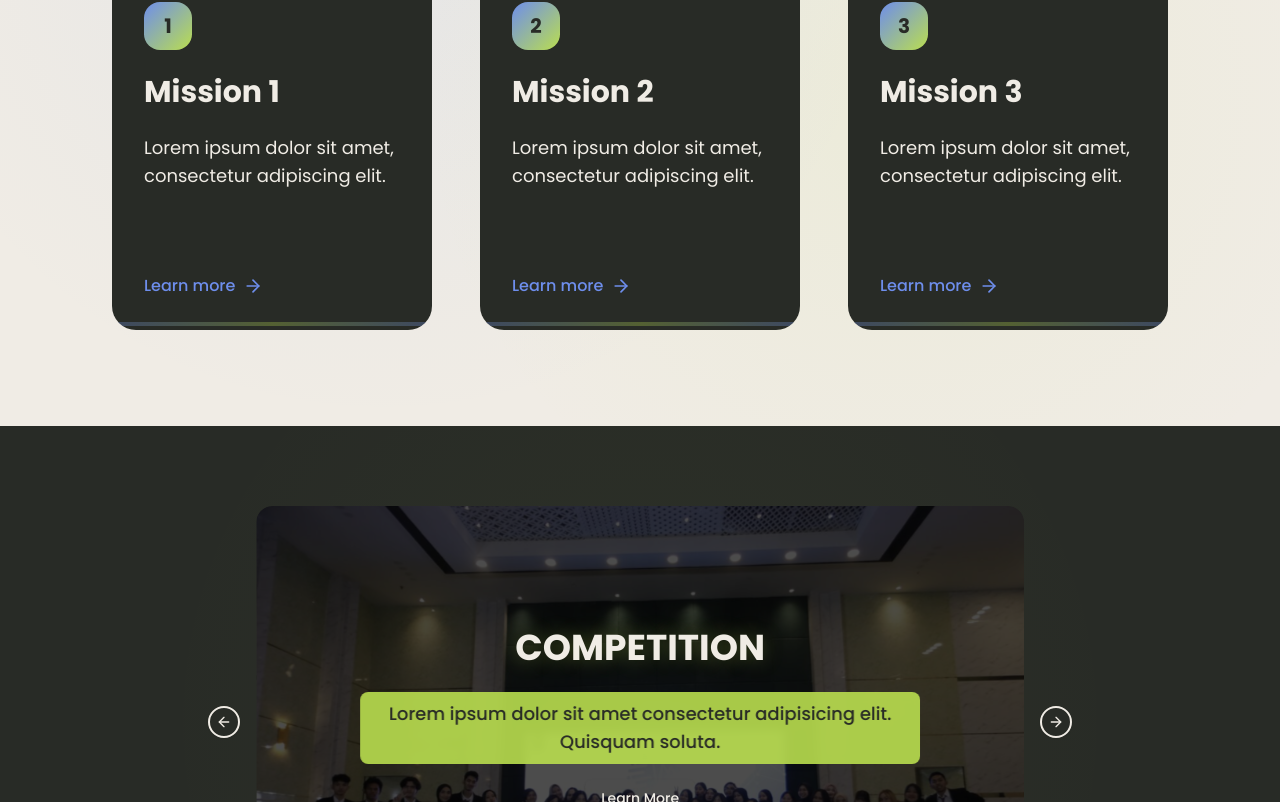
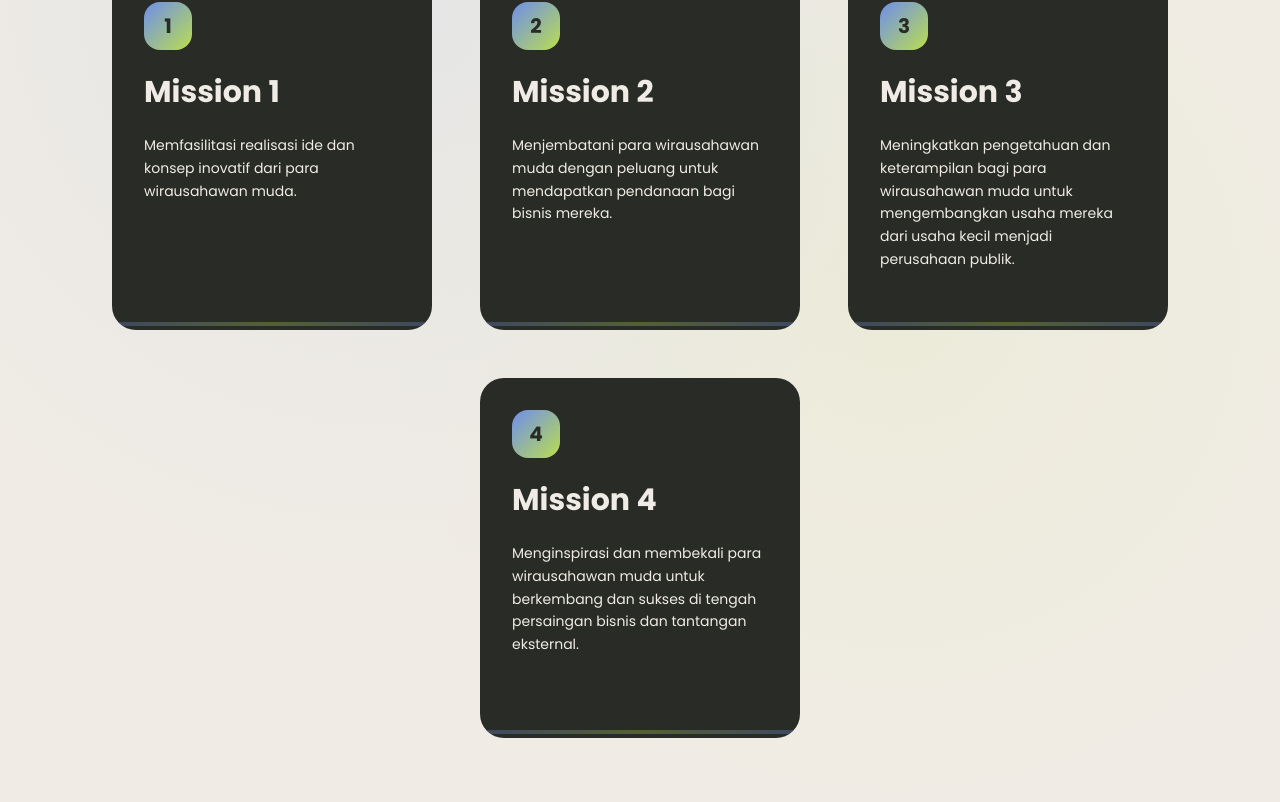
Before and after one commit to pesolosep/makarapreneur, a Next.js app: page /aboutus in a window 1280 px wide. Shown: the part 1998-2800 px from the top of the page. Built offline with nearby package versions, Linux system fonts and the light colour scheme.

Commit message:
feat: carousel added content

```diff
--- a/src/components/UseCarousel.tsx
+++ b/src/components/UseCarousel.tsx
@@ -75,6 +75,15 @@ export default function Slideshow() {
         startAutoSlide();
     };
 
+    const cardContent = [
+        { title: 'BUSINESS CASE COMPETITION - SMA', description: 'Dirancang untuk menginspirasi siswa dalam menciptakan ide bisnis yang kreatif, inovatif, dan praktis, serta membangun pemahaman dasar tentang kewirausahaan.' },
+        { title: 'BUSINESS CASE COMPETITION - MAHASISWA', description: 'Platform bagi mahasiswa untuk mengasah keterampilan dalam perencanaan dan pelaksanaan bisnis, dengan fokus pada strategi pertumbuhan dan keberlanjutan.' },
+        { title: 'BUSINESS PLAN COMPETITION', description: 'Menantang peserta untuk menganalisis dan memberikan solusi strategis terhadap permasalahan bisnis di dunia nyata, mengasah kemampuan berpikir kritis, inovatif, dan berbasis data.'},
+        { title: 'HIPMI TALKS', description: 'HIPMI Talks UI 2025 adalah acara pra-event untuk Makarapreneur 2025 yang bertujuan memberikan wawasan berharga dan menginspirasi generasi muda dalam dunia kewirausahaan.' },
+        { title: 'INTERNAL BUSINESS CLASS', description: 'Internal Business Class (IBC) 2025 adalah workshop kewirausahaan yang dirancang khusus untuk fungsionaris dan anggota HIPMI PT UI.' },
+        { title: 'NETWORKING NIGHT', description: 'Networking Night 2025 merupakan salah satu rangkaian acara dalam Makarapreneur 2025 yang bertujuan untuk menyatukan individu dari berbagai sektor bisnis dan wilayah.' }
+    ]
+
     return (
         <div
             ref={sectionRef}
@@ -97,7 +106,7 @@ export default function Slideshow() {
                     className="w-full max-w-3xl"
                 >
                     <CarouselContent>
-                        {Array.from({ length: 5 }).map((_, index) => (
+                        {Array.from({ length: 6 }).map((_, index) => (
                             <CarouselItem
                                 key={index}
                                 className={`
@@ -117,13 +126,11 @@ export default function Slideshow() {
                                         <CardContent className="flex aspect-video items-center justify-center p-6 relative rounded-2xl overflow-hidden group">
                                             {/* Content */}
                                             <div className="z-10 flex flex-col items-center gap-4 justify-center transition-transform duration-500 group-hover:scale-105">
-                                                <p className="text-2xl lg:text-4xl font-bold text-linen mb-2 [text-shadow:0px_0px_20px_rgba(186,222,79,0.3)]">
-                                                    COMPETITION
+                                                <p className="text-lg lg:text-3xl font-bold text-linen mb-2 text-center [text-shadow:0px_0px_20px_rgba(186,222,79,0.3)]">
+                                                    {cardContent[index].title}
                                                 </p>
-                                                <p className="text-center text-signalBlack bg-juneBud/90 backdrop-blur-sm font-medium text-base lg:text-lg px-6 py-2 rounded-lg mx-2 lg:mx-20 transition-all duration-500 group-hover:bg-juneBud">
-                                                    Lorem ipsum dolor sit amet
-                                                    consectetur adipisicing
-                                                    elit. Quisquam soluta.
+                                                <p className="text-center hidden sm:block lg:block text-signalBlack bg-juneBud/90 backdrop-blur-sm font-medium text-base lg:text-lg px-6 py-2 rounded-lg mx-2 lg:mx-20 transition-all duration-500 group-hover:bg-juneBud">
+                                                    {cardContent[index].description}
                                                 </p>
                                                 <Button
                                                     className="group/btn relative overflow-hidden bg-transparent border-linen text-linen hover:text-white transition-all duration-300 hover:pr-12"
--- a/src/components/aboutus/Mission.tsx
+++ b/src/components/aboutus/Mission.tsx
@@ -1,11 +1,15 @@
 'use client';
 
 import { useRef, useState, useEffect } from 'react';
-import { ArrowRight } from 'lucide-react';
 
 export default function Mission() {
     const [isVisible, setIsVisible] = useState(false);
     const sectionRef = useRef<HTMLDivElement>(null);
+    const textMission = ["Memfasilitasi realisasi ide dan konsep inovatif dari para wirausahawan muda.",
+        "Menjembatani para wirausahawan muda dengan peluang untuk mendapatkan pendanaan bagi bisnis mereka.",
+        "Meningkatkan pengetahuan dan keterampilan bagi para wirausahawan muda untuk mengembangkan usaha mereka dari usaha kecil menjadi perusahaan publik.",
+        "Menginspirasi dan membekali para wirausahawan muda untuk berkembang dan sukses di tengah persaingan bisnis dan tantangan eksternal."
+    ]
 
     useEffect(() => {
         const observer = new IntersectionObserver(
@@ -57,7 +61,7 @@ export default function Mission() {
             </div>
 
             <div className="flex items-center gap-8 lg:gap-12 mt-16 w-full justify-center flex-wrap">
-                {[1, 2, 3].map((_, index) => (
+                {[1, 2, 3, 4].map((_, index) => (
                     <div
                         key={index}
                         className={`
@@ -93,18 +97,11 @@ export default function Mission() {
                                 <h3 className="text-linen text-2xl lg:text-3xl font-bold">
                                     Mission {index + 1}
                                 </h3>
-                                <p className="text-linen text-base lg:text-lg leading-relaxed">
-                                    Lorem ipsum dolor sit amet, consectetur adipiscing elit.
+                                <p className="text-linen text-sm lg:text-md leading-relaxed">
+                                    {textMission[index]}
                                 </p>
                             </div>
 
-                            {/* Enhanced learn more button */}
-                            <div className="group/btn">
-                                <button className="flex items-center gap-2 text-cornflowerBlue hover:text-juneBud transition-colors duration-300">
-                                    <span className="font-medium">Learn more</span>
-                                    <ArrowRight className="w-5 h-5 transition-all duration-500 group-hover/btn:translate-x-2" />
-                                </button>
-                            </div>
                         </div>
 
                         {/* Enhanced bottom border */}
```
